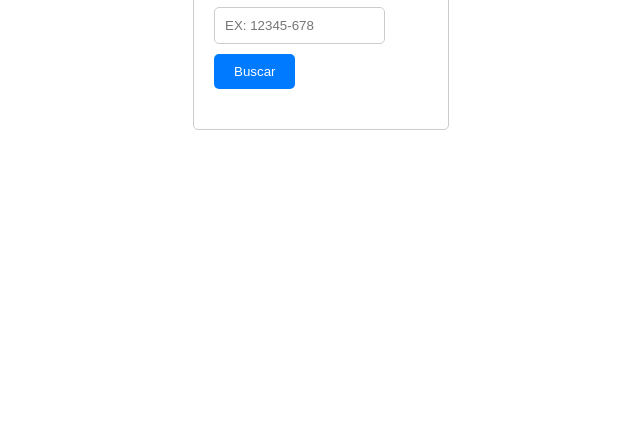
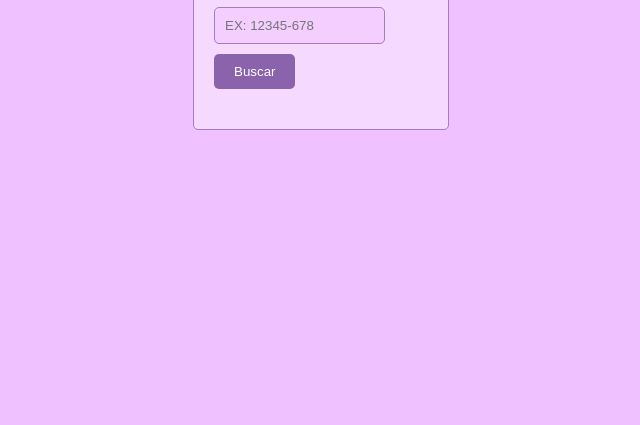
Before and after one commit to myhsjesus/consumindo-uma-api, a plain HTML site: page index.html in a window 1280 px wide. Shown: the part 375-800 px from the top of the page, without its empty margins (319-959 px from the left). Drawn offline with Linux system fonts and the light colour scheme.

Commit message:
editando o style.css

```diff
--- a/css/style.css
+++ b/css/style.css
@@ -3,6 +3,10 @@
     margin: 0;
     box-sizing: border-box;
     font-family: Arial, sans-serif;
+}
+
+body{
+    background-color: #efc1ff;
 }
 
 .main{
@@ -16,15 +20,16 @@
     width: 20%;
     margin: 0 auto;
     padding: 20px;
-    border: 1px solid #ccc;
+    border: 1px solid #a47ac1;
     border-radius: 5px;
-    background-color: #fff;
-    box-shadow: 0 0 10 #00000033;
+    background-color: #f6d9ff;
+    box-shadow: 0 0 10 #8b62ac54;
 }
 
 h1{
     font-size: 24px;
     margin-bottom: 10px;
+    color: #6c458b;
 }
 
 p{
@@ -35,12 +40,18 @@ input[type="text"]{
     width: 80%;
     padding: 10px;
     margin: 10px 0;
-    border: 1px solid #ccc;
+    border: 1px solid #a47ac1;
+    background-color: #f0c1ff75;
     border-radius: 5px;
 }
 
+input[type="text"]:hover{
+    background-color: #efc1ff;
+    border: 1px solid #a47ac1;
+}
+
 button{
-    background-color: #007bff;
+    background-color: #8b62ac;
     color: #fff;
     padding: 10px 20px;
     border: none;
@@ -49,10 +60,19 @@ button{
 }
 
 button:hover{
-    background-color: #0056b3;
+    background-color: #a47ac1;
 }
 
 #address-info{
     margin-top: 20px;
     text-align: left;
 }
+
+#address-info h2{
+    padding: 2%;
+    color: #6c458b;
+}
+
+#address-info p{
+    padding: 2%;
+}
```
